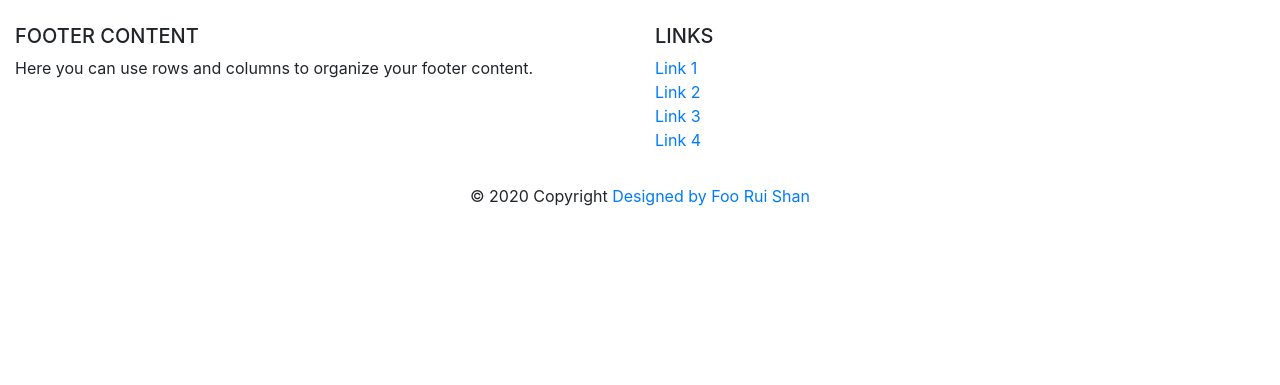
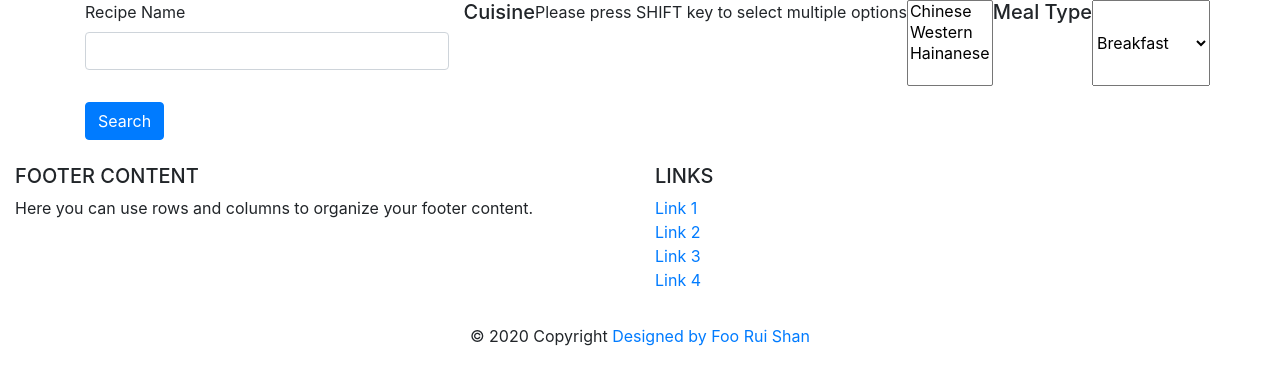
Before and after one commit to Code-Institute-Submissions/Minirazs-project3_inspirationalrecipebook, a Flask app: page /recipes/search in a window 1280 px wide. Shown: the part 56-441 px from the top of the page. Run offline with Flask 2, Linux system fonts and the light colour scheme; some libraries are stand-ins or nearby versions.

Commit message:
editing the form of search to make it working

```diff
--- a/app.py
+++ b/app.py
@@ -173,10 +173,8 @@ def show_search_form():
 @app.route('/recipes/search', methods=['POST'])
 def process_search_form():
     name = request.form.get('name')
-
-    tags = request.form.getlist('tags')
-
-    print(tags)
+    cuisine = request.form.getlist('cuisine')
+    meal_type = request.form.get('meal_type')
 
     critera = {}
 
@@ -186,10 +184,16 @@ def process_search_form():
             '$options': 'i'  # i means 'case-insensitive'
         }
 
-    if len(tags) > 0:
-        critera['tags'] = {
-            '$in': tags
+    if len(cuisine) > 0:
+        critera['cuisine'] = {
+            '$in': cuisine
         }
+
+    # if meal_type:
+    #     critera['meal_type'] = {
+    #         '$regex': meal_type,
+    #         '$options': 'i'  # i means 'case-insensitive'
+    #     }
 
     print(critera)
 
--- a/templates/display_results.template.html
+++ b/templates/display_results.template.html
@@ -1,9 +1,9 @@
 {% extends 'base.template.html' %}
 
 {%block content %}
+<h1>Display Search Results</h1>
 
-
-
+{%include 'recipe_listings.template.html' %}
 
 
 
--- a/templates/search.template.html
+++ b/templates/search.template.html
@@ -1,11 +1,49 @@
 {% extends 'base.template.html' %}
 
 {%block content %}
-
-
-
-
-
-
+<form method="POST">
+	<div class="row">
+		<div class="col">
+			<label>Recipe Name</label>
+			<input type="text" class="form-control" name="name"/>
+        </div>
+        <!-- <div class="col">
+            <label>Cuisine</label>
+            <div>
+                <input type="checkbox" name="cuisine" value="chinese" class="mr-2"/>Chinese
+                <input type="checkbox" name="cuisine" value="western" class="mr-2"/>Western
+                <input type="checkbox" name="cuisine" value="hainanese" class="mr-2"/>Hainanese
+            </div>
+        </div>
+        <div class="col">
+            <label>Meal Type</label>
+            <div>
+                <input type="checkbox" name="cuisine" value="breakfast" class="mr-2"/>Breakfast
+                <input type="checkbox" name="cuisine" value="maincourse" class="mr-2"/>Main Course
+                <input type="checkbox" name="cuisine" value="soup" class="mr-2"/>Soup
+                <input type="checkbox" name="cuisine" value="dessert" class="mr-2"/>Dessert
+                <input type="checkbox" name="cuisine" value="festive" class="mr-2"/>Festive
+            </div>
+        </div> -->
+        <h5>Cuisine</h5>
+        <p>Please press SHIFT key to select multiple options</p>
+        <select name="cuisine" id="cuisine" multiple>
+            <option value="chinese">Chinese</option>
+            <option value="western">Western</option>
+            <option value="hainanese">Hainanese</option>
+        </select>
+        <br>
+        <br>
+        <h5>Meal Type</h5>
+        <select id="meal_type" name="meal_type">
+            <option value="breakfast">Breakfast</option>
+            <option value="maincourse">Main Course</option>
+            <option value="soup">Soup</option>
+            <option value="dessert">Dessert</option>
+            <option value="festive">Festive</option>
+        </select>
+    </div>
+    <input type="submit" value="Search" class="btn btn-primary mt-3"/>
+</form>
 
 {%endblock%}
```
Also changed, not shown: templates/create_recipe.template.html (+20 -10 lines), templates/recipe_listings.template.html (+5 -5 lines).
